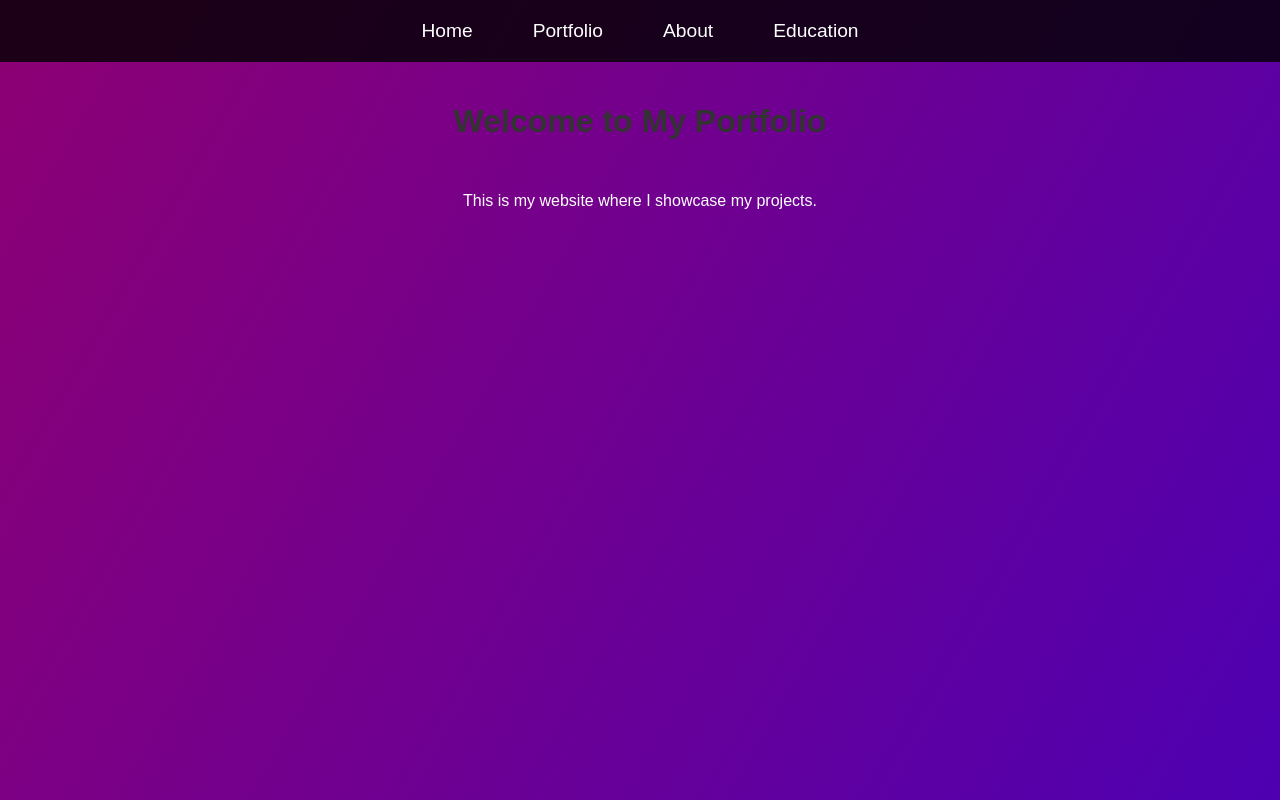
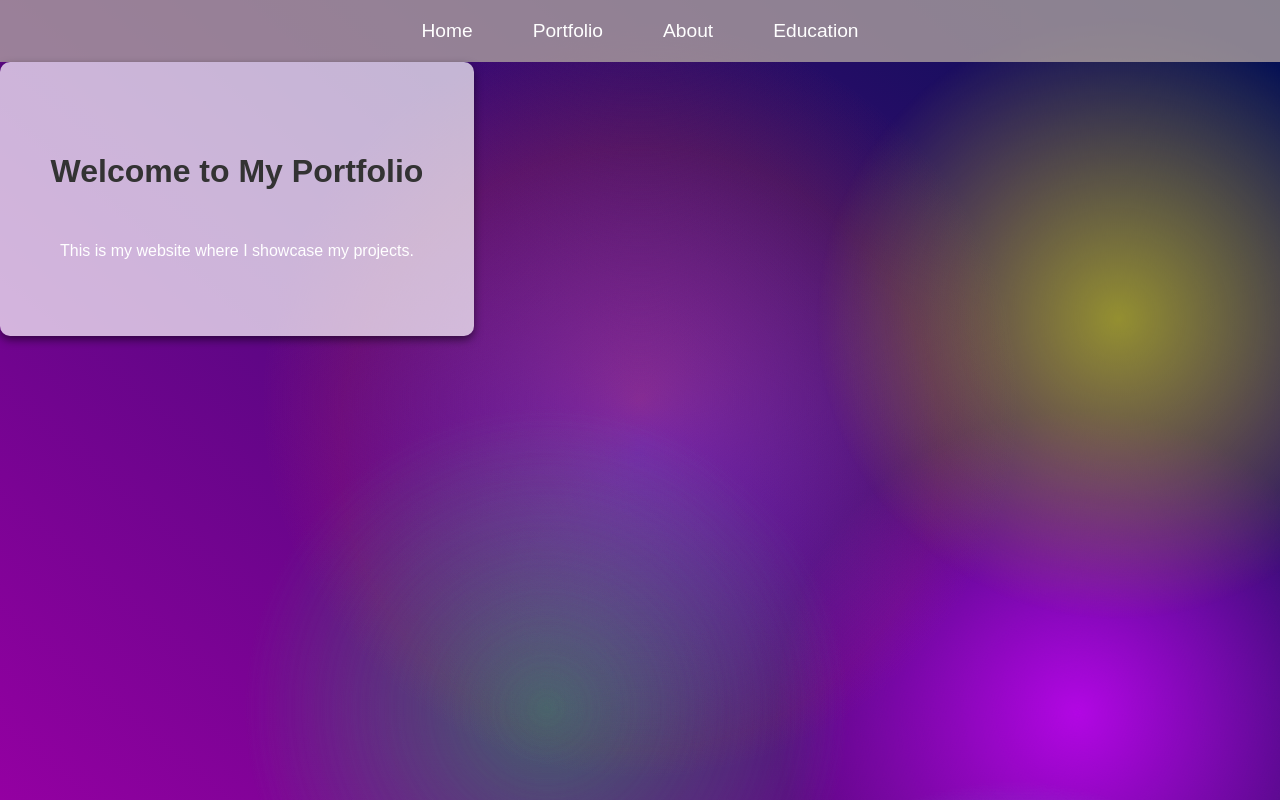
Before and after one commit to samj1098/samj1098.github.io, a plain HTML site: page index.html in a window 1280 px wide. Drawn offline with Linux system fonts and the light colour scheme.

Commit message:
Finished background, brought everything else forward on display

```diff
--- a/index.html
+++ b/index.html
@@ -7,6 +7,18 @@
     <link rel="stylesheet" href="styles.css">
 </head>
 <body>
+    <div class="gradient-bg">
+        <div class="gradients-container">
+            <div class="g1"></div>
+            <div class="g2"></div>
+            <div class="g3"></div>
+            <div class="g4"></div>
+            <div class="g5"></div>
+            <div class="g6"></div>
+            <div class="interactive"></div>
+
+        </div>
+    </div>
     <nav>
         <ul>
             <li><a href="index.html">Home</a></li>
@@ -15,8 +27,18 @@
             <li><a href="education.html">Education</a></li>
         </ul>
      </nav>
+     <div class = "about-container">
     <h1>Welcome to My Portfolio</h1>
     <p>This is my website where I showcase my projects.</p>
+    </div>
+    <footer>
+        <ul class="social-links">
+            <li><a href="#">Twitter</a></li>
+            <li><a href="#">LinkedIn</a></li>
+            <li><a href="#">GitHub</a></li>
+        </ul>
+    </footer>
+
     <script src="script.js"></script>
-</body>
+    </body>
 </html>
--- a/script.js
+++ b/script.js
@@ -1,22 +1,30 @@
-let lastScrollTop = 0;
-const nav = document.querySelector('nav');
+let curX = 0;  // Current X position of the orb
+let curY = 0;  // Current Y position of the orb
+let targetX = 0;  // Target X position (mouse position)
+let targetY = 0;  // Target Y position (mouse position)
 
-window.addEventListener('scroll', function() {
-    let scrollTop = window.pageYOffset || document.documentElement.scrollTop;
+document.addEventListener('DOMContentLoaded', () => {
+    const interactiveOrb = document.querySelector('.interactive');
 
-    if (scrollTop > lastScrollTop) {
-        // Scrolling down - hide navbar
-        nav.style.top = '-100px';
-    } else {
-        // Scrolling up - show navbar
-        nav.style.top = '0';
+    function moveOrb() {
+        // Smoothly move the orb by adjusting its current position to move closer to the target
+        curX += (targetX - curX) / 10;  // The larger the divisor, the slower it will follow
+        curY += (targetY - curY) / 10;
+
+        // Set the new position of the orb
+        interactiveOrb.style.transform = `translate(${curX}px, ${curY}px)`;
+
+        // Continue the animation
+        requestAnimationFrame(moveOrb);
     }
-    lastScrollTop = scrollTop;
+
+    // Update the target position on mouse move
+    window.addEventListener('mousemove', (event) => {
+        // Subtract half of the orb's size to center it on the mouse
+        targetX = event.clientX - interactiveOrb.offsetWidth / 2;
+        targetY = event.clientY - interactiveOrb.offsetHeight / 2;
+    });
+
+    // Start the animation
+    moveOrb();
 });
-
-// Show navbar when hovering near the top
-window.addEventListener('mousemove', function(event) {
-    if (event.clientY < 100) { // If the mouse is near the top of the screen
-        nav.style.top = '0';
-    }
-});
--- /dev/null
+++ b/styles.scss
@@ -0,0 +1,307 @@
+/* General Styles */
+body, html {
+    font-family: 'Dongle', sans-serif;
+    margin: 0;
+    padding: 0;
+    height: 100vh;
+    overflow: hidden;
+    overflow-y: scroll;
+
+}
+
+:root {
+    --color-bg1: rgb(148, 0, 162);
+    --color-bg2: rgb(0, 17, 82);
+    --color-interactive: rbg(221, 74, 255);
+    --color1: 18, 113, 255;
+    --color2: 221, 74, 255;
+    --color3: 100, 228, 255;
+    --color4: 50, 200, 80;
+    --color5: 180, 180, 50;
+    --color6: 200, 150, 80;
+    --circle-size: 80%;
+    --blending: hard-light;
+}
+
+.gradient-bg {
+    position: fixed;
+    width: 100vw;
+    height: 100vh;
+    overflow: hidden;
+    background: linear-gradient(40deg, var(--color-bg1), var(--color-bg2));
+    top: 0;
+    left: 0;
+    z-index: 1;
+}
+
+.g1, .g2, .g3, .g4, .g5 {
+    position: absolute;
+    border-radius: 50%;
+    mix-blend-mode: var(--blending);
+    opacity: 0.8;
+}
+
+.g1 {
+    background: radial-gradient(circle at center, rgba(var(--color1), 0.8) 0%, rgba(var(--color1), 0) 50%);
+    width: var(--circle-size);
+    height: var(--circle-size);
+    top: calc(50% - var(--circle-size) / 2);
+    left: 10%;
+    transform-origin: center;
+    animation: moveVertical 30s ease infinite;
+
+    opacity: 1;
+}
+
+.g2 {
+    background: radial-gradient(circle at center, rgba(var(--color2), 0.8) 0%, rgba(var(--color2), 0) 50%);
+    width: var(--circle-size);
+    height: var(--circle-size);
+    top: 20%;
+    left: 50%;
+    transform-origin: calc(50% - 400px);
+    animation: moveInCircle 20s reverse infinite;
+    opacity: 1;
+}
+
+.g3 {
+    background: radial-gradient(circle at center, rgba(var(--color3), 0.8) 0%, rgba(var(--color3), 0) 50%);
+    width: var(--circle-size);
+    height: var(--circle-size);
+    top: 60%;
+    left: 30%;
+
+    transform-origin: calc(50% + 400px);
+    animation: moveInCircle 40s linear infinite;
+
+    opacity: 1;
+}
+
+.g4 {
+    background: radial-gradient(circle at center, rgba(var(--color4), 0.8) 0%, rgba(var(--color4), 0) 50%);
+    width: var(--circle-size);
+    height: var(--circle-size);
+    top: 50%;
+    left: 10%;
+
+    transform-origin: calc(50% + 400px);
+    animation: moveHorizontal 40s ease infinite;
+}
+
+.g5 {
+    background: radial-gradient(circle at center, rgba(var(--color5), 0.8) 0%, rgba(var(--color5), 0) 50%);
+    width: var(--circle-size);
+    height: var(--circle-size);
+    top: 0%;
+    left: -30%;
+
+    transform-origin: calc(50% - 800px) calc(50% + 200px);
+    animation: moveInCircle 20s ease infinite;
+
+    opacity: 1;
+}
+
+.g6 {
+    position: absolute;
+    background: radial-gradient(circle at center, rgba(177, 177, 36, 0.8) 0%, rgba(255, 255, 0, 0) 50%); /* Yellow orb */
+    width: var(--circle-size);
+    height: var(--circle-size);
+    top: -50px;
+    right: -350px;
+    opacity: 1;
+    z-index: 10;
+    animation: moveInCircle 20s ease infinite;
+    animation: moveVertical 30s ease infinite;
+}
+
+.interactive {
+    position: absolute;
+    background: radial-gradient(circle at center, rgba(var(--color6), 0.8) 0%, rgba(var(--color6), 0) 50%);
+    mix-blend-mode: var(--blending);
+
+    width: 100%;
+    height: 100%;
+    border-radius: 50%;
+
+    opacity: 1;
+    z-index: 1000;
+    pointer-events: none;
+    transform: translate(0, 0);
+
+}
+
+/* Navigation Bar Styles */
+nav {
+    position: relative; /* Set position to relative */
+    z-index: 10;
+}
+nav ul {
+    list-style-type: none;
+    margin: 0;
+    padding: 0;
+    text-align: center;
+    background-color: rgba(172, 159, 159, 0.8);
+    padding: 20px 0;
+    display: flex;
+    justify-content: center;
+}
+
+nav ul li a {
+    color: white;
+    text-decoration: none;
+    padding: 20px 30px;
+    font-size: 1.2rem;
+}
+
+nav ul li a:hover {
+    background-color: #ddd;
+    color: black;
+}
+
+/* Text Styling */
+.about-container, .about h1, .about-description, .about-intro {
+    z-index: 10;
+    background-color: rgba(255, 255, 255, 0.7);
+    padding: 20px;
+    border-radius: 10px;
+    display: inline-block;
+    color: #333; /* Darker text for readability */
+
+}
+
+.about-container {
+    justify-content: center;
+    align-items: center;
+    position: relative;
+    text-align: center;
+    padding: 50px;
+    max-width: 800px;
+    margin: auto;
+    color: white;
+    z-index: 10;
+    box-shadow: 0px 4px 8px rgba(0, 0, 0, 0.5);
+
+}
+
+.about h1 {
+    font-size: 4rem;
+    margin-bottom: 20px;
+}
+
+.about-intro {
+    font-size: 1.5rem;
+    color: #666;
+    margin-bottom: 20px;
+}
+
+.about-description {
+    font-size: 1.2rem;
+    line-height: 1.8;
+    color: #666;
+    margin-bottom: 40px;
+}
+
+/* Profile Picture */
+.profile-pic {
+    width: 200px;
+    height: 200px;
+    border-radius: 50%;
+    margin-top: 20px;
+}
+
+/* Social Media Links */
+footer {
+    text-align: center;
+    margin-top: 50px;
+    z-index: 10;
+}
+
+.social-links {
+    list-style: none;
+    padding: 0;
+    z-index: 10;
+}
+
+.social-links li {
+    display: inline;
+    margin: 0 10px;
+    z-index: 10;
+}
+
+.social-links li a {
+    text-decoration: none;
+    color: #333;
+    font-size: 1.5rem;
+    z-index: 10;
+}
+
+.social-links li a:hover {
+    color: #0073e6;
+    z-index: 10;
+}
+
+/* Header Styling */
+h1 {
+    position: relative;
+    color: #333;
+    text-align: center;
+    padding: 20px 0;
+    z-index: 10;
+}
+
+p {
+    position: relative;
+    text-align: center;
+    padding: 10px;
+}
+
+@keyframes moveInCircle {
+    0% {
+        transform: rotate(360deg);
+    }
+    50% {
+        transform: rotate(180deg);
+    }
+    100% {
+        transform: rotate(0);
+    }
+}
+
+@keyframes moveVertical {
+    0% {
+        transform: translateY(-50%);
+    }
+    50% {
+        transform: translateY(50%);
+    }
+    100% {
+        transform: translateY(-50%);
+    }
+}
+
+@keyframes moveHorizontal {
+    0% {
+        transform: translateX(-50%) translateY(-10%);
+    }
+    50% {
+        transform: translateX(50%) translateY(10%);
+    }
+    100% {
+        transform: translateX(-50%) translateY(-10%);
+    }
+}
+
+@keyframes moveDiagonal {
+    0% {
+        top: 0;    /* Start at top right */
+        right: 0;
+    }
+    50% {
+        top: 50vh;
+        right: 50vw;
+    }
+    100% {
+        top: 0vh;  /* Move to bottom */
+        right: 0vw; /* Move to left */
+    }
+}
```
Also changed, not shown: about.html (+13 -1 lines), education.html (+15 -1 lines), portfolio.html (+13 -1 lines), tsconfig.json (added, +110 -0 lines), styles.css, 1 other file.
